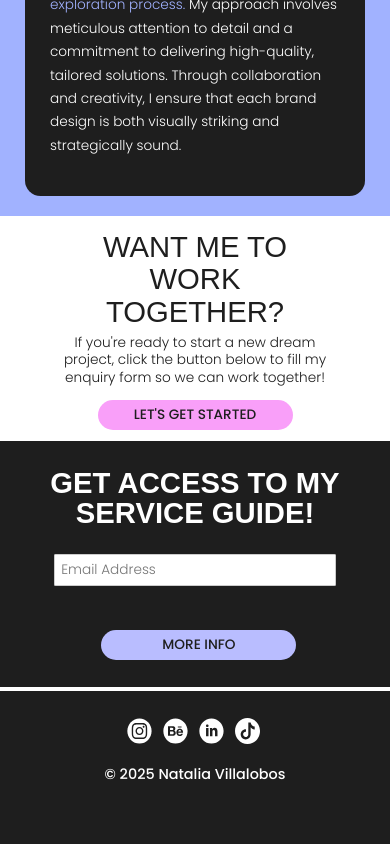
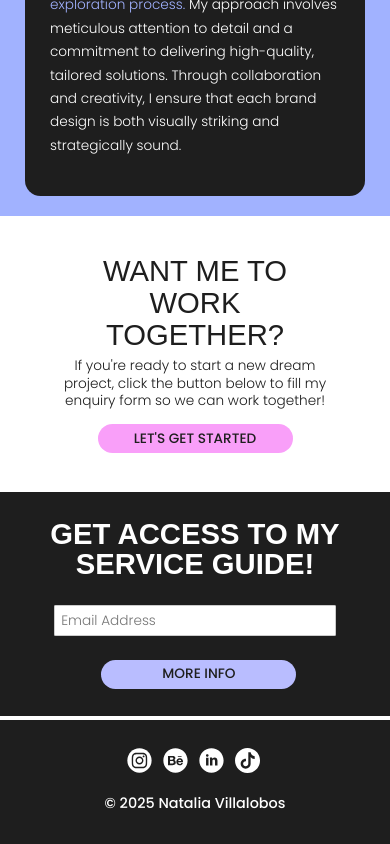
Before and after one commit to arielrojasg/NatyPortfolio, a Vue app: page /about in a window 390 px wide. Shown: the part 1207-2051 px from the top of the page. Before the commit the page ends 2022 px from the top, so only its background shows below. Built offline with nearby package versions, Linux system fonts and the light colour scheme; a web font is replaced by a local one.

Commit message:
aesthetic changes for mobile

```diff
--- a/src/assets/css/about.css
+++ b/src/assets/css/about.css
@@ -352,11 +352,11 @@ background-color: #FFFF;
   }
   .work-together-section{
     height: auto;
-    padding-bottom: 3vw;
+    padding-bottom: 10vw;
   }
   .work-together-title {
     font-size: 7.5vw;
-    padding-top: 4vw;
+    padding-top: 10vw;
     margin: auto;
     text-align: center;
     width: 60%;
@@ -386,7 +386,7 @@ background-color: #FFFF;
     font-size: 3.5vw;
     width: 50%;
     height: 7.5vw;
-    margin-top: 7.5%;
+    margin-top: 2%;
   }
   #send-info-email {
     width: 70%;
--- a/src/assets/css/enquirenow.css
+++ b/src/assets/css/enquirenow.css
@@ -484,6 +484,7 @@ margin-left: 1%;
     .form-group-checkbox input[type="checkbox"] {
         width: 5vw;
         height: 5vw;
+        flex-shrink: 0;
     }
 
     input[type="text"], input[type="email"] {
--- a/src/assets/css/home.css
+++ b/src/assets/css/home.css
@@ -68,7 +68,6 @@
 
     .obsessed-subtitle{
         background-color: var(--fucsia, #F99FF9);
-        margin-top: 0%;
     }
 
     #obsessed-titles{
@@ -79,7 +78,7 @@
 
     .obsessed{
         margin-top: 0%;
-        height: 50vh;
+        height: 48vh;
         background-position-x: center;
         background-position-y: 10vh;
         clip-path: none;
--- a/src/assets/css/mywork.css
+++ b/src/assets/css/mywork.css
@@ -470,7 +470,7 @@ color:#A1B2FF
   }
   .work-together-title-mw {
     font-size: 7.5vw;
-    padding-top: 4vw;
+    padding-top: 10vw;
     margin: auto;
     text-align: center;
     width: 60%;
--- a/src/assets/css/services.css
+++ b/src/assets/css/services.css
@@ -734,6 +734,7 @@ background-repeat: no-repeat;
     font-size: 7.5vw;
     padding-left: 6vw;
     padding-right: 6vw;
+
   }
 
   .social-description, .photography-description, .branding-description{
@@ -741,6 +742,7 @@ background-repeat: no-repeat;
     line-height: 5.5vw;
     padding-left: 6vw;
     padding-right: 6vw;
+    margin-top: -10%;
   }
 
   #social-full-bg,#photography-full-bg, #branding-full-bg{
@@ -757,6 +759,7 @@ background-repeat: no-repeat;
     border-bottom-left-radius: 0vw;
     border-bottom-right-radius: 0vw;
     margin-bottom: -1.75%;
+    height: auto;
   }
 
   .photography-card.full-height, .social-card.full-height, .branding-card.full-height {
@@ -794,6 +797,7 @@ background-repeat: no-repeat;
     line-height: 5.5vw;
     padding-left: 6vw;
     padding-right: 6vw;
+    margin-top: -10%;
   }
 
   #collaterals-full-bg, #web-full-bg {
@@ -809,6 +813,7 @@ background-repeat: no-repeat;
     border-bottom-left-radius: 0vw;
     border-bottom-right-radius: 0vw;
     margin-bottom: -1.75%;
+    height: auto;
   }
 
   .collaterals-card.full-height, .web-card.full-height {
@@ -872,6 +877,11 @@ background-repeat: no-repeat;
     display: none;
   }
 
+  .send-info-section-sv{
+    padding-top: 4%;
+    padding-bottom: 4%;
+  }
+
   .send-info-title-sv{
     font-size: 7.5vw;
     line-height: 20%;
@@ -881,7 +891,7 @@ background-repeat: no-repeat;
     font-size: 3.5vw;
     width: 50%;
     height: 7.5vw;
-    margin-top: 7.5%;
+    margin-top: 2%;
   }
   #send-info-email-sv {
     width: 70%;
@@ -894,6 +904,7 @@ background-repeat: no-repeat;
     display: flex;
     flex-direction: column;
     align-items: center;
+    margin-bottom: 0%;
   }
 
   .faq-container{
```
Lines whose indentation alone changed are shown as unchanged.
